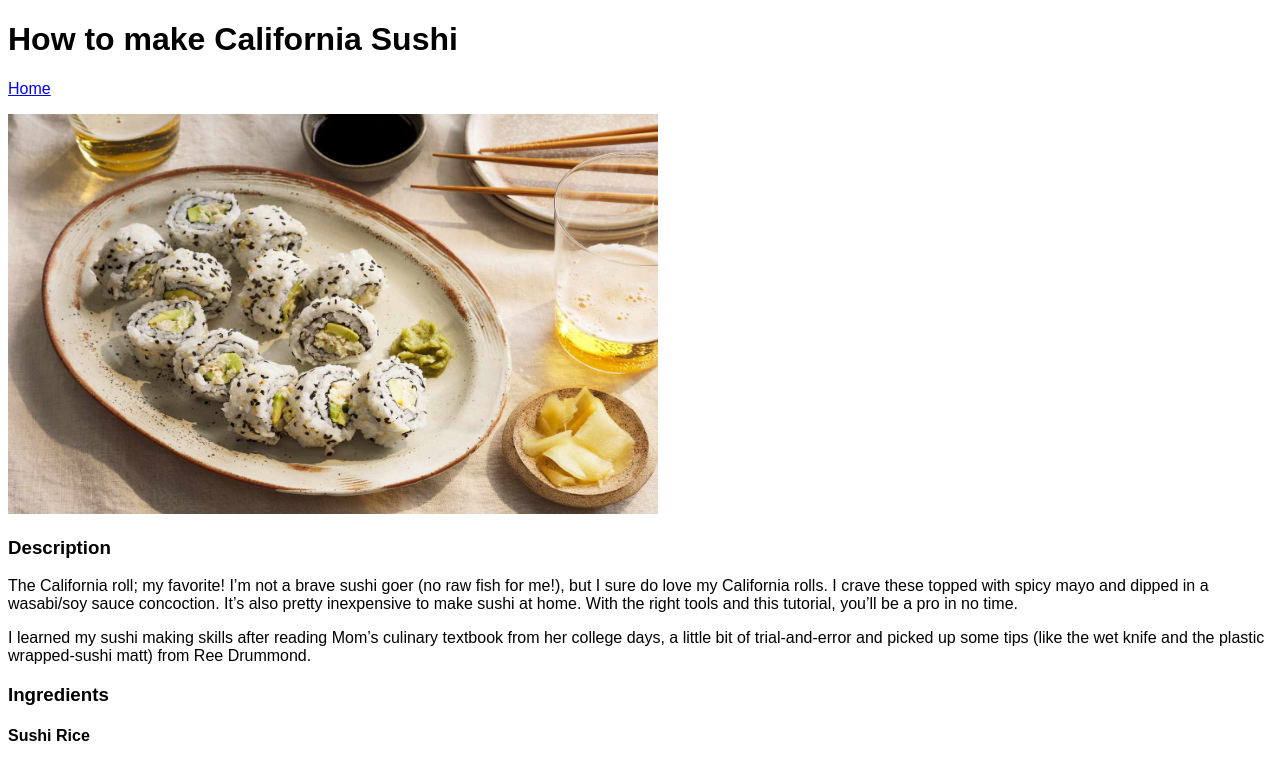
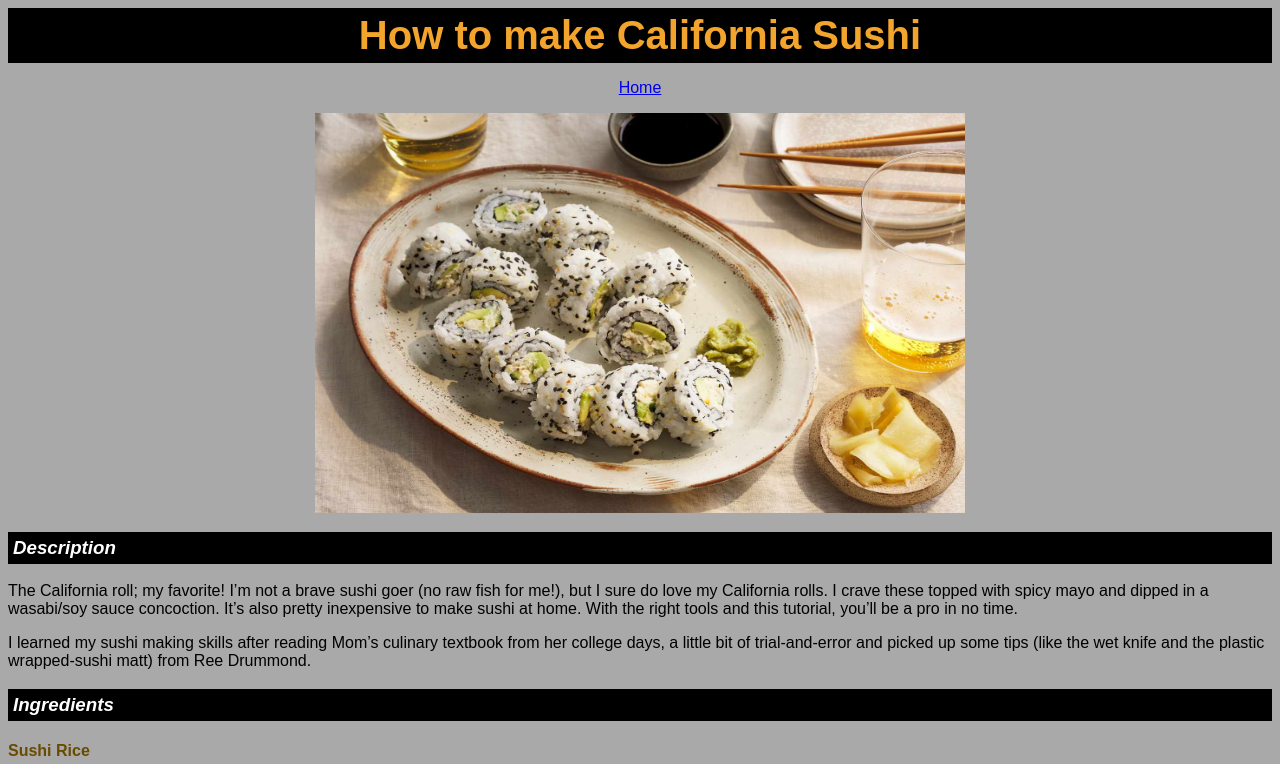
Before and after one commit to TrueEdgeCorp/odin-recipes, a plain HTML site: page recipes/cali-sushi.html in a window 1280 px wide. Shown: the top 764 px of the page. Drawn offline with Linux system fonts and the light colour scheme.

Commit message:
Add type selectors to keep sub pages in harmony

```diff
--- a/recipes/cali-sushi.html
+++ b/recipes/cali-sushi.html
@@ -9,8 +9,8 @@
 
 
     <body>
-        <h1>How to make California Sushi</h1>
-        <p><a href="../index.html">Home</a></p>
+        <h1 class="title">How to make California Sushi</h1>
+        <p style="text-align: center;"><a href="../index.html">Home</a></p>
 
         <img src="../images/sushi.jpg" alt="An image of california sushi on a plate" height="400" width="650">
 
--- a/style.css
+++ b/style.css
@@ -1,8 +1,25 @@
 body {
     font-family: Arial, Helvetica, sans-serif;
+    background-color: darkgray;
 }
 
-/* For index.html */
+img {
+    display: block;
+    margin: auto;
+}
+
+h3 {
+    font-style: italic;
+    background-color: black;
+    color: white;
+    padding: 5px;
+}
+
+h4 {
+    color: rgb(105, 75, 0);
+}
+
+
 
 .title {
     text-align: center;
@@ -16,5 +33,7 @@ body {
 .listmain {
     font-size: 30px;
     font-style: italic;
-    background-color: darkgray;
+    background-color: rgb(228, 155, 20);
+    padding-top: 5px;
+    padding-bottom: 10px;
 }
```
Also changed, not shown: recipes/chicago-pizza.html (+2 -2 lines), recipes/garlic-butter-salmon.html (+2 -2 lines).
